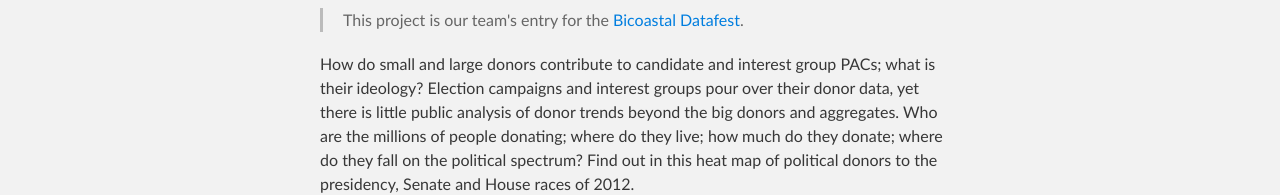
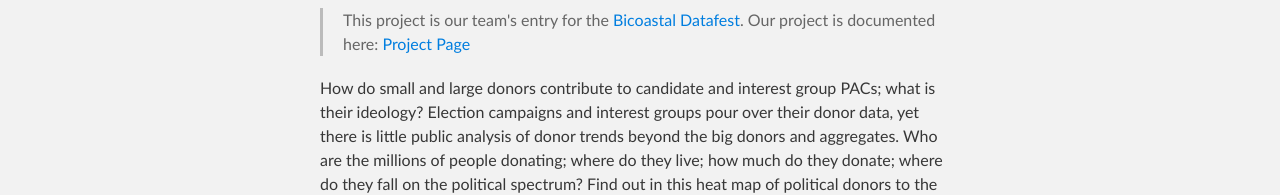
Before and after one commit to svenkreiss/politicalMoneyTracker, a plain HTML site: page index.html in a window 1280 px wide. Shown: the part 252-447 px from the top of the page. Drawn offline with Linux system fonts and the light colour scheme.

```diff
--- a/index.html
+++ b/index.html
@@ -32,7 +32,8 @@
     <div id="main_content_wrap" class="outer">
       <section id="main_content" class="inner">
         <blockquote>
-<p>This project is our team's entry for the <a href="http://www.bdatafest.computationalreporting.com">Bicoastal Datafest</a>.</p>
+<p>This project is our team's entry for the <a href="http://www.bdatafest.computationalreporting.com">Bicoastal Datafest</a>.
+Our project is documented here: <a href="http://www.bdatafest.computationalreporting.com/distribitionpacs">Project Page</a></p>
 </blockquote>
 
 <p>How do small and large donors contribute to candidate and interest group PACs; what is their ideology? Election campaigns and interest groups pour over their donor data, yet there is little public analysis of donor trends beyond the big donors and aggregates. Who are the millions of people donating; where do they live; how much do they donate; where do they fall on the political spectrum?  Find out in this heat map of political donors to the presidency, Senate and House races of 2012. </p>
--- a/params.json
+++ b/params.json
@@ -1 +1 @@
-{"tagline":"Mapping Political Donors And Their Ideology","google":"UA-38179279-1","note":"Don't delete this file! It's used internally to help with page regeneration.","name":"PoliticalMoneyTracker","body":"> This project is our team's entry for the [Bicoastal Datafest](http://www.bdatafest.computationalreporting.com).\r\n\r\nHow do small and large donors contribute to candidate and interest group PACs; what is their ideology? Election campaigns and interest groups pour over their donor data, yet there is little public analysis of donor trends beyond the big donors and aggregates. Who are the millions of people donating; where do they live; how much do they donate; where do they fall on the political spectrum?  Find out in this heat map of political donors to the presidency, Senate and House races of 2012. \r\n\r\n\r\n# Team Members\r\n\r\n* Michael Schwam-Baird, PhD Candidate Political Science, Columbia University \r\n* Jess Duda, freelance web producer for PBS Interactive\r\n* Sven Kreiss, PhD Candidate, Particle Physics, New York University \r\n* Ray Schwartz, Librarian, William Paterson University\r\n\r\n"}
+{"tagline":"Mapping Political Donors And Their Ideology","google":"UA-38179279-1","note":"Don't delete this file! It's used internally to help with page regeneration.","body":"> This project is our team's entry for the [Bicoastal Datafest](http://www.bdatafest.computationalreporting.com).\r\n> Our project is documented here: [Project Page](http://www.bdatafest.computationalreporting.com/distribitionpacs)\r\n\r\nHow do small and large donors contribute to candidate and interest group PACs; what is their ideology? Election campaigns and interest groups pour over their donor data, yet there is little public analysis of donor trends beyond the big donors and aggregates. Who are the millions of people donating; where do they live; how much do they donate; where do they fall on the political spectrum?  Find out in this heat map of political donors to the presidency, Senate and House races of 2012. \r\n\r\n\r\n# Team Members\r\n\r\n* Michael Schwam-Baird, PhD Candidate Political Science, Columbia University \r\n* Jess Duda, freelance web producer for PBS Interactive\r\n* Sven Kreiss, PhD Candidate, Particle Physics, New York University \r\n* Ray Schwartz, Librarian, William Paterson University\r\n\r\n","name":"PoliticalMoneyTracker"}
```
